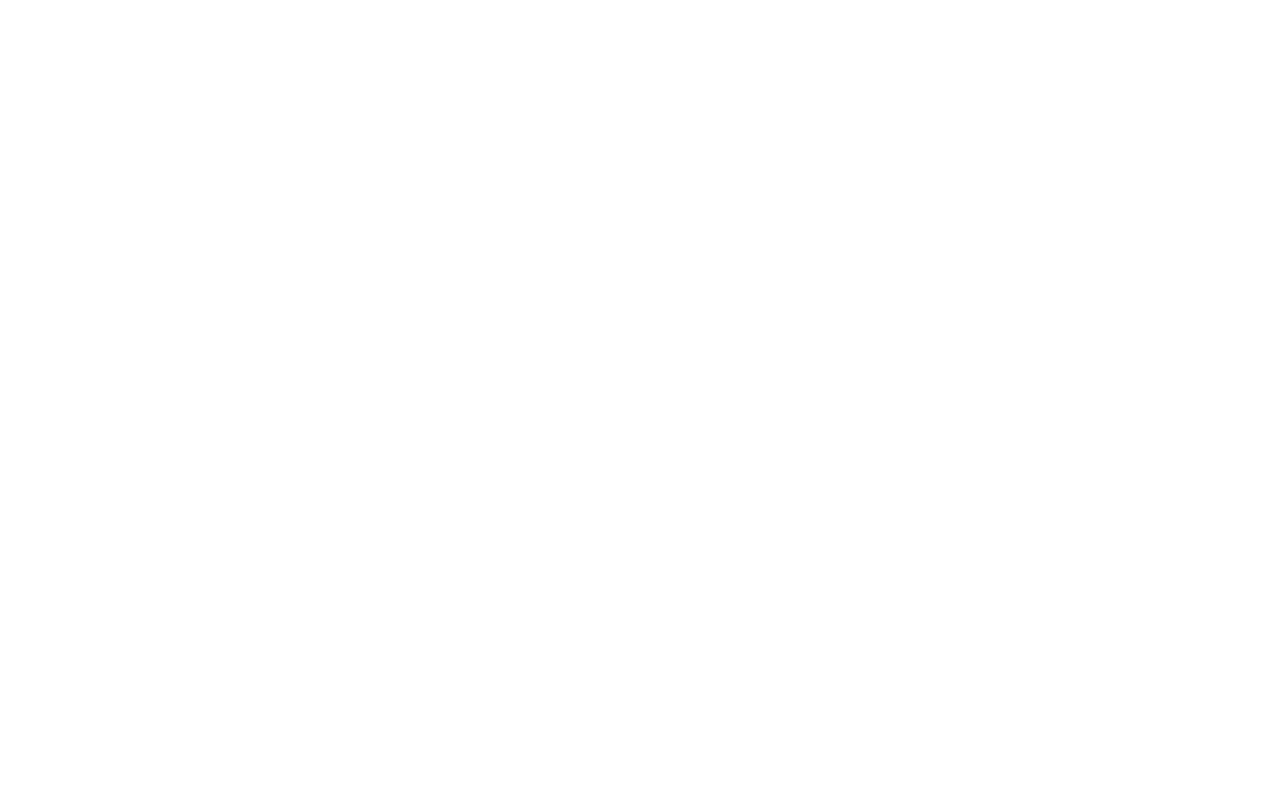
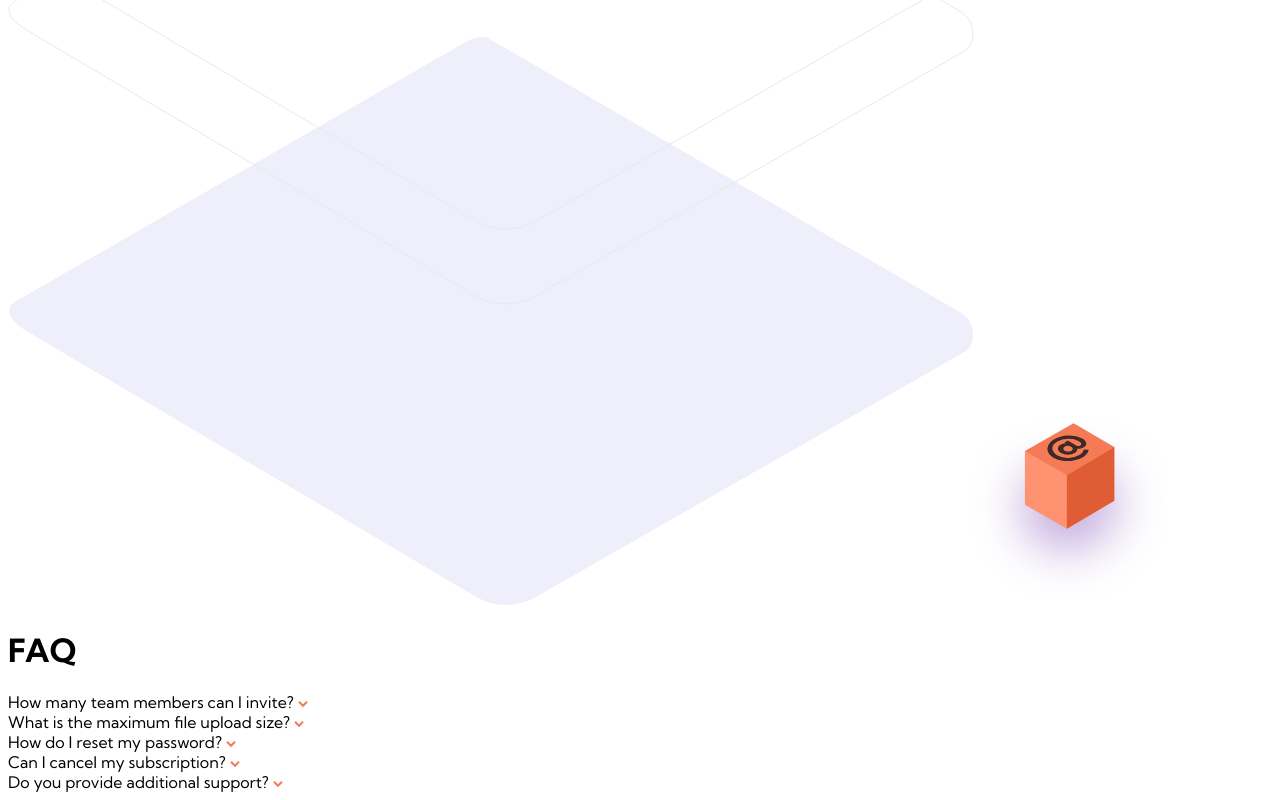
Before and after one commit to MILANT10/Challenge_FAQ, a React (Create React App) app: page / in a window 1280 px wide. Shown: the part 711-1511 px from the top of the page. Before the commit the page ends 800 px from the top, so only its background shows below. Built offline with nearby package versions, Linux system fonts and the light colour scheme.

Commit message:
Version desktop en cour

```diff
--- a/src/components/Accordion/Accordion.jsx
+++ b/src/components/Accordion/Accordion.jsx
@@ -19,7 +19,7 @@
   };
 
   return (
-    <>
+    <div className="flex flex-col">
       <div
         className={`w-full border-b-2 border-darkGrayish pb-4 mb-8 ${
           activePanel === 1
@@ -66,6 +66,6 @@
         </div>
         {activePanel === 5 && <Reponse5 />}
       </div>
-    </>
+    </div>
   );
 }
--- a/src/components/SecondBox/SecondBox.jsx
+++ b/src/components/SecondBox/SecondBox.jsx
@@ -1,11 +1,10 @@
 import "../../index.css";
 import { Accordion } from "../Accordion/Accordion";
-import { Questions1 } from "../Questions1/Questions1";
 
 export function SecondBox() {
   return (
     <>
-      <div className="w-11/12 relative bottom-48 flex flex-col items-center p-2">
+      <div className="w-11/12 relative bottom-48 flex flex-col items-center p-2 lg:right-[650px] lg:w-full lg:p-0 lg:flex-col">
         <h1 className="text-veryDark text-3xl font-bold mb-5">FAQ</h1>
         <Accordion />
       </div>
--- a/src/components/SvgCompo/SvgCompo.jsx
+++ b/src/components/SvgCompo/SvgCompo.jsx
@@ -1,7 +1,9 @@
 import "../../index.css";
 import womanOnlineMobileImg from "../../images/illustration-woman-online-mobile.svg";
+import womanOnlineDesk from "../../images/illustration-woman-online-desktop.svg";
 import bgPatternMobile from "../../images/bg-pattern-mobile.svg";
-import womanOnlineMobileDesk from "../../images/illustration-woman-online-desktop.svg";
+import bgPatternDesktop from "../../images/bg-pattern-desktop.svg";
+import cubeSvg from "../../images/illustration-box-desktop.svg";
 
 export function SvgCompo() {
   if (window.innerWidth >= 1024) {
@@ -9,26 +11,38 @@
       <>
         <img
           className="lg:relative lg:w-2/4 lg:right-20"
-          src={womanOnlineMobileDesk}
+          src={womanOnlineDesk}
           alt="A hotline woman on a pc tchating"
+        />
+
+        <img
+          className="lg:w-2/4 lg:relative lg:right-[600px]"
+          src={bgPatternDesktop}
+          alt="shadow of the hotline woman"
+        />
+
+        <img
+          className="lg:relative lg:right-[1100px] lg:top-12 lg:z-10"
+          src={cubeSvg}
+          alt="cube with an @"
         />
       </>
     );
   }
 
   return (
-    <>
+    <div className="flex flex-col items-center relative bottom-40">
       <img
-        className="relative bottom-28 w-3/4 p-0 m-0 lg:bottom-0 lg:w-2/4 lg:right-28"
+        className="w-3/4 p-0 m-0 relative top-14"
         src={womanOnlineMobileImg}
         alt="A hotline woman on a pc tchating"
       />
 
       <img
-        className="relative bottom-48 w-3/4 p-0 m-0 lg:bottom-0 lg:w-2/4"
+        className="w-3/4 p-0 m-0 relative bottom-6"
         src={bgPatternMobile}
         alt="shadow of the hotline women"
       />
-    </>
+    </div>
   );
 }
```
